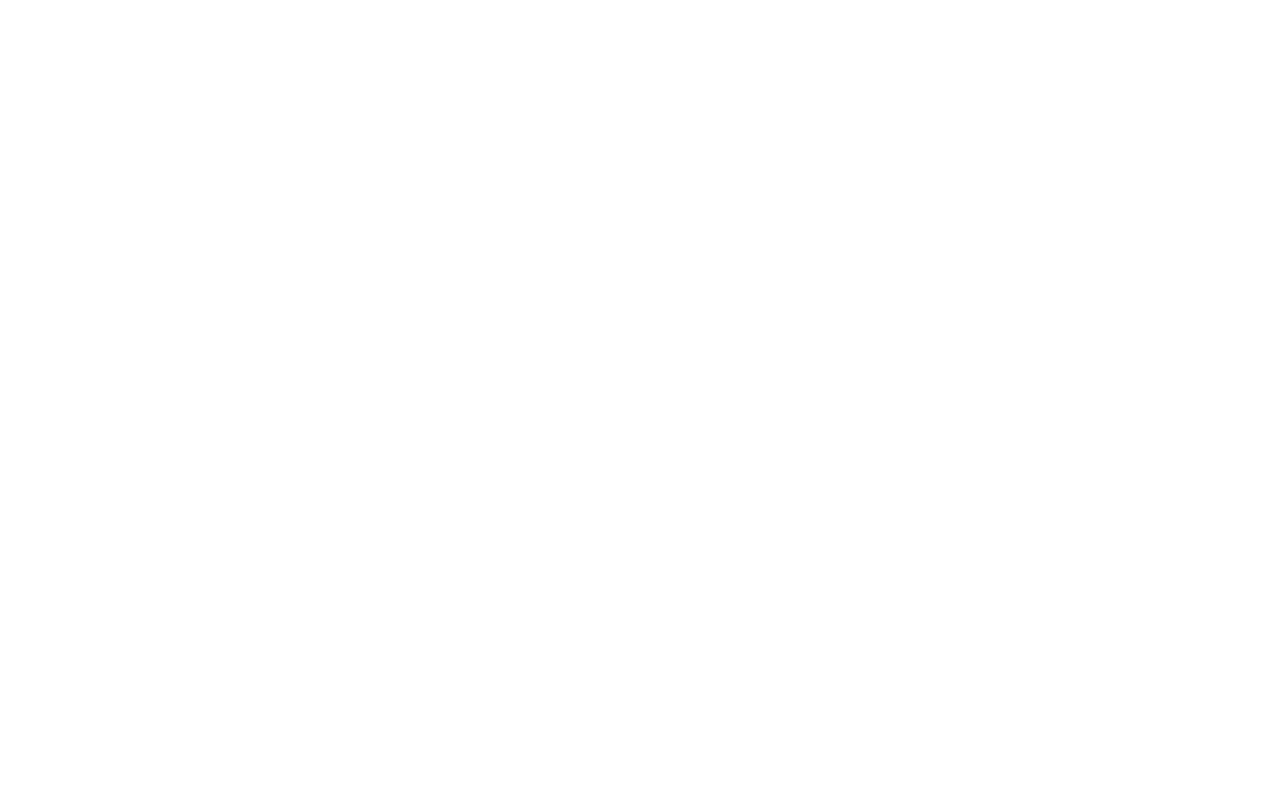
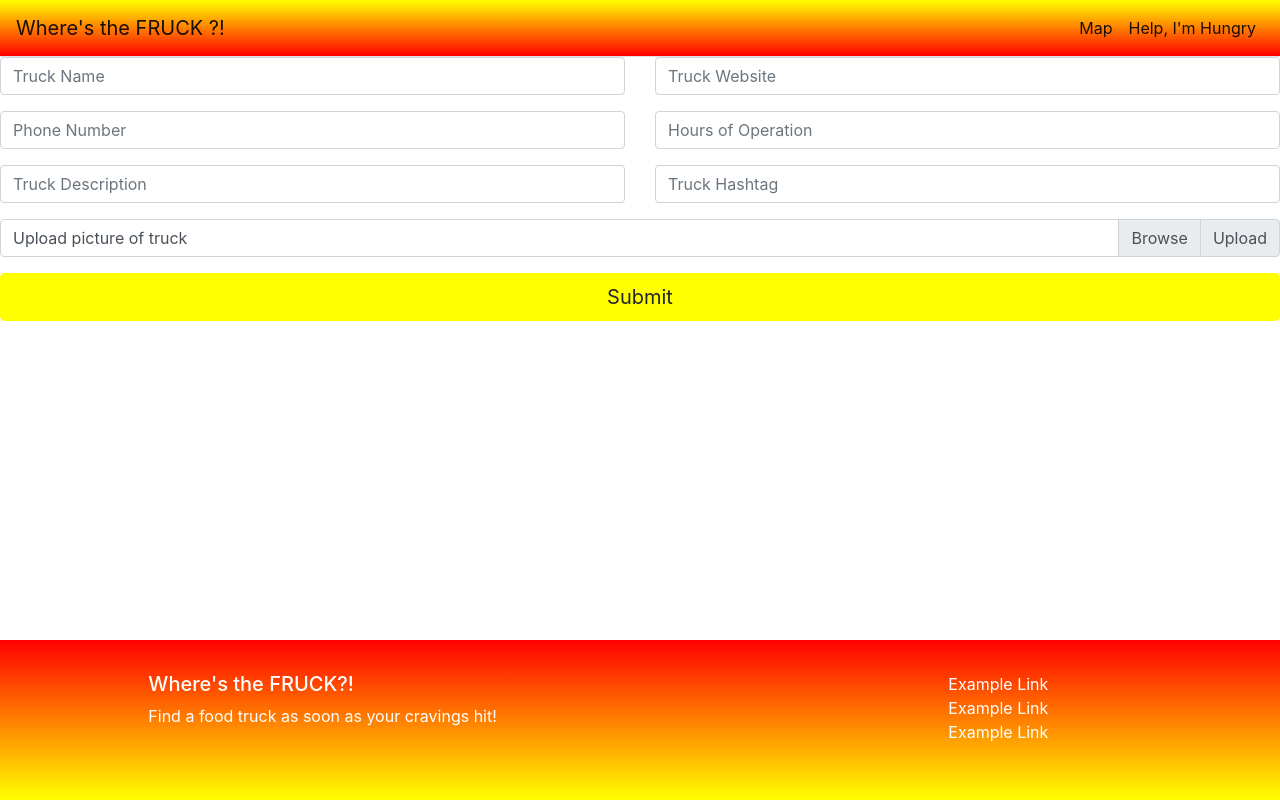
Before and after one commit to izzycode/PT11_Final_Project, a React (Create React App) app: page /register in a window 1280 px wide. Built offline with nearby package versions, Linux system fonts and the light colour scheme.

Commit message:
created register page, home page, footer, navbar and styled it all guy fieri style

```diff
--- a/src/App.css
+++ b/src/App.css
@@ -26,3 +26,7 @@
   outline: none !important;
   box-shadow: none !important;
 }
+
+/* ::-webkit-input-placeholder {
+  color: pink;
+} */
--- a/src/App.jsx
+++ b/src/App.jsx
@@ -1,16 +1,20 @@
 import React, { Component } from "react";
 import {Route} from "react-router-dom";
 import "./App.css";
-
-
+import UserInfo from "./components/Registration/userInfo"
+import NavBar from "./components/NavBar"
+import Footer from "./components/Footer"
+import Home from "./components/Home"
 
 class App extends Component {
   render() {
     return (
       <div>
-        {/* <Route exact path="/" component={Home}/>
-        <Route path="/register" component={register}/>
-        <Route path="/truck" component={Contact}/> */}
+        <NavBar/>
+        <Route exact path="/" component={Home}/>
+        <Route path="/register" component={UserInfo}/>
+        {/* <Route path="/truck" component={Contact}/> */}
+        <Footer />
       </div>
       )
     }
--- a/src/components/Footer/footer.module.css
+++ b/src/components/Footer/footer.module.css
@@ -1,5 +1,5 @@
 .footer {
-  background-color: #1d1d1d;
+  background: linear-gradient(red, yellow);
   padding-top: 2rem;
   padding-bottom: 4rem;
 }
--- a/src/components/Footer/index.jsx
+++ b/src/components/Footer/index.jsx
@@ -6,10 +6,10 @@
     <footer className={styles.footer}>
       <div className="container-fluid">
         <div className="row justify-content-around">
-          <div className="col-8 col-md-5">
-            <h5 className={styles.title}>PT11_Final_Project</h5>
+          <div className="col-8 col-sm-5">
+            <h5 className={styles.title}>Where's the FRUCK?!</h5>
             <p className={styles.description}>
-              This is placeholder text. Your web app description goes here.
+              Find a food truck as soon as your cravings hit!
             </p>
           </div>
           <div className="col-2">
--- /dev/null
+++ b/src/components/Home/index.jsx
@@ -0,0 +1,28 @@
+import React from "react"
+
+const Home = () => {
+    return (
+        <div className="row row-cols-1 row-cols-md-2">
+        <div className="col mb-4">
+            <div className="card">
+            <img src="..." className="card-img-top" alt="..."/>
+            <div className="card-body">
+                <h5 className="card-title">ARE YOU HUNGRY?</h5>
+                <p className="card-text">This is a longer card with supporting text below as a natural lead-in to additional content. This content is a little bit longer.</p>
+            </div>
+            </div>
+        </div>
+        <div className="col mb-4">
+            <div className="card">
+            <img src="..." className="card-img-top" alt="..."/>
+            <div className="card-body">
+                <h5 className="card-title">ARE YOU COOKING?</h5>
+                <p className="card-text">This is a longer card with supporting text below as a natural lead-in to additional content. This content is a little bit longer.</p>
+            </div>
+            </div>
+        </div>
+        </div>
+    );
+}
+
+export default Home;
--- a/src/components/NavBar/index.jsx
+++ b/src/components/NavBar/index.jsx
@@ -2,21 +2,22 @@
 import { Link } from "react-router-dom";
 import styles from "./navbar.module.css";
 
-//TODO Web Template Studio: Add a new link in the NavBar for your page here.
-// A skip link is included as an accessibility best practice. For more information visit https://www.w3.org/WAI/WCAG21/Techniques/general/G1.
 export default function NavBar() {
   return (
     <React.Fragment>
       <div className={styles.skipLink}>
         <a href="#mainContent">Skip to Main Content</a>
       </div>
-      <nav className="navbar navbar-expand-sm navbar-light border-bottom justify-content-between">
+      <nav className="navbar navbar-expand-lg navbar-light border-bottom justify-content-between">
         <Link className="navbar-brand" to="/">
-          PT11_Final_Project
+          Where's the FRUCK ?!
         </Link>
         <div className="navbar-nav">
           <Link className="nav-item nav-link active" to="Blank">
-            Blank
+            Map
+          </Link>
+          <Link className="nav-item nav-link active" to="Blank">
+            Help, I'm Hungry
           </Link>
         </div>
       </nav>
--- a/src/components/NavBar/navbar.module.css
+++ b/src/components/NavBar/navbar.module.css
@@ -13,3 +13,7 @@
   color: #ffffff;
   background: #000000;
 }
+
+nav {
+  background-image: linear-gradient(yellow, red);
+}
--- /dev/null
+++ b/src/components/Registration/userInfo.jsx
@@ -0,0 +1,151 @@
+import React from "react"
+import { red, yellow } from "ansi-colors";
+
+const userInfo = () => {
+    return (
+        <form>
+            <div className="row">
+                <div className="col form-group">
+                    <input type="text" className="form-control" placeholder="Truck Name"/>
+                </div>
+                <div className="col form-group">
+                    <input type="text" className="form-control" placeholder="Truck Website"/>
+                </div>
+            </div>
+            <div className="row">
+                <div className="col form-group">
+                    <input type="text" className="form-control" placeholder="Phone Number"/>
+                </div>
+                <div className="col form-group">
+                    <input type="text" className="form-control" placeholder="Hours of Operation"/>
+                </div>
+            </div>
+            <div className="row">
+                <div className="col form-group">
+                    <input type="text" className="form-control" placeholder="Truck Description"/>
+                </div>
+                <div className="col form-group">
+                    <input type="text" className="form-control" placeholder="Truck Hashtag"/>
+                </div>
+            </div>
+            <div className="input-group mb-3">
+                <div className="custom-file">
+                    <input type="file" className="custom-file-input" id="inputGroupFile02"/>
+                    <label className="custom-file-label" htmlFor="inputGroupFile02" aria-describedby="inputGroupFileAddon02">Upload picture of truck</label>
+                </div>
+                <div className="input-group-append">
+                    <span className="input-group-text" id="inputGroupFileAddon02">Upload</span>
+                </div>
+            </div>
+            <button type="submit" className="btn btn-lg btn-block" style={{backgroundColor: 'yellow'}}>Submit</button>
+
+            {/* <div className="spinner-grow text-primary" role="status">
+                <span className="sr-only">Loading...</span>
+            </div>
+            <div className="spinner-grow text-secondary" role="status">
+                <span className="sr-only">Loading...</span>
+            </div>
+            <div className="spinner-grow text-success" role="status">
+                <span className="sr-only">Loading...</span>
+            </div>
+            <div className="spinner-grow text-danger" role="status">
+                <span className="sr-only">Loading...</span>
+            </div>
+            <div className="spinner-grow text-warning" role="status">
+                <span className="sr-only">Loading...</span>
+            </div>
+            <div className="spinner-grow text-info" role="status">
+                <span className="sr-only">Loading...</span>
+            </div>
+            <div className="spinner-grow text-dark" role="status">
+                <span className="sr-only">Loading...</span>
+            </div>
+            <div className="spinner-grow text-primary" role="status">
+                <span className="sr-only">Loading...</span>
+            </div>
+            <div className="spinner-grow text-secondary" role="status">
+                <span className="sr-only">Loading...</span>
+            </div>
+            <div className="spinner-grow text-success" role="status">
+                <span className="sr-only">Loading...</span>
+            </div>
+            <div className="spinner-grow text-danger" role="status">
+                <span className="sr-only">Loading...</span>
+            </div>
+            <div className="spinner-grow text-warning" role="status">
+                <span className="sr-only">Loading...</span>
+            </div>
+            <div className="spinner-grow text-info" role="status">
+                <span className="sr-only">Loading...</span>
+            </div>
+            <div className="spinner-grow text-dark" role="status">
+                <span className="sr-only">Loading...</span>
+            </div>
+            <div className="spinner-grow text-primary" role="status">
+                <span className="sr-only">Loading...</span>
+            </div>
+            <div className="spinner-grow text-secondary" role="status">
+                <span className="sr-only">Loading...</span>
+            </div>
+            <div className="spinner-grow text-success" role="status">
+                <span className="sr-only">Loading...</span>
+            </div>
+            <div className="spinner-grow text-danger" role="status">
+                <span className="sr-only">Loading...</span>
+            </div>
+            <div className="spinner-grow text-warning" role="status">
+                <span className="sr-only">Loading...</span>
+            </div>
+            <div className="spinner-grow text-info" role="status">
+                <span className="sr-only">Loading...</span>
+            </div>
+            <div className="spinner-grow text-dark" role="status">
+                <span className="sr-only">Loading...</span>
+            </div>
+            <div className="spinner-grow text-primary" role="status">
+                <span className="sr-only">Loading...</span>
+            </div>
+            <div className="spinner-grow text-secondary" role="status">
+                <span className="sr-only">Loading...</span>
+            </div>
+            <div className="spinner-grow text-success" role="status">
+                <span className="sr-only">Loading...</span>
+            </div>
+            <div className="spinner-grow text-danger" role="status">
+                <span className="sr-only">Loading...</span>
+            </div>
+            <div className="spinner-grow text-warning" role="status">
+                <span className="sr-only">Loading...</span>
+            </div>
+            <div className="spinner-grow text-info" role="status">
+                <span className="sr-only">Loading...</span>
+            </div>
+            <div className="spinner-grow text-dark" role="status">
+                <span className="sr-only">Loading...</span>
+            </div>
+            <div className="spinner-grow text-primary" role="status">
+                <span className="sr-only">Loading...</span>
+            </div>
+            <div className="spinner-grow text-secondary" role="status">
+                <span className="sr-only">Loading...</span>
+            </div>
+            <div className="spinner-grow text-success" role="status">
+                <span className="sr-only">Loading...</span>
+            </div>
+            <div className="spinner-grow text-danger" role="status">
+                <span className="sr-only">Loading...</span>
+            </div>
+            <div className="spinner-grow text-warning" role="status">
+                <span className="sr-only">Loading...</span>
+            </div>
+            <div className="spinner-grow text-info" role="status">
+                <span className="sr-only">Loading...</span>
+            </div>
+            <div className="spinner-grow text-dark" role="status">
+                <span className="sr-only">Loading...</span>
+            </div> */}
+        </form>
+    );
+}
+
+export default userInfo;
--- a/src/index.jsx
+++ b/src/index.jsx
@@ -4,6 +4,7 @@
 import { BrowserRouter } from "react-router-dom";
 import registerServiceWorker from "./registerServiceWorker";
 import "bootstrap/dist/css/bootstrap.min.css";
+
 
 ReactDOM.render(
     <BrowserRouter>
```
Also changed, not shown: src/components/Registration/userInfo.css (added), 1 other file (tests, documents, lock files or other folders).
